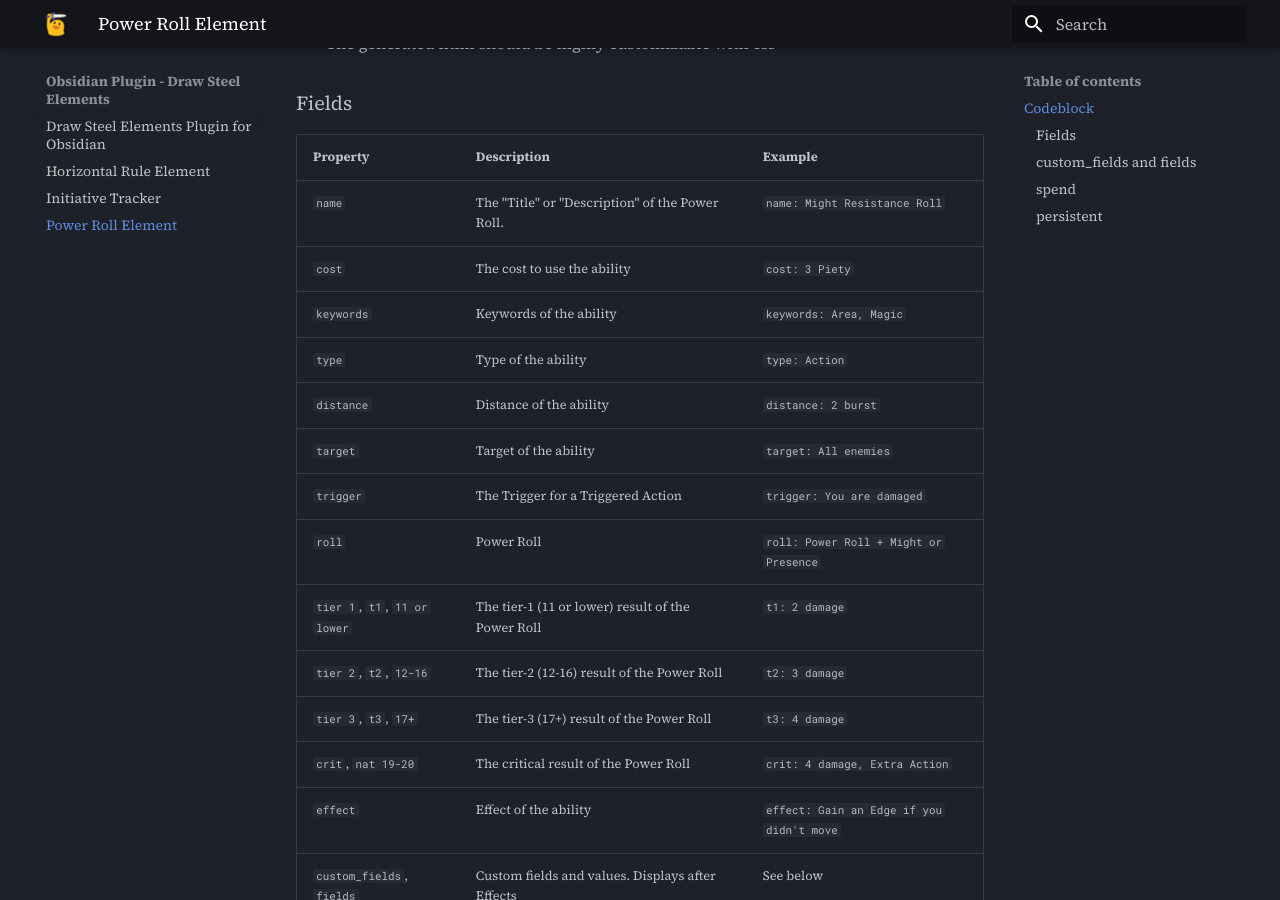
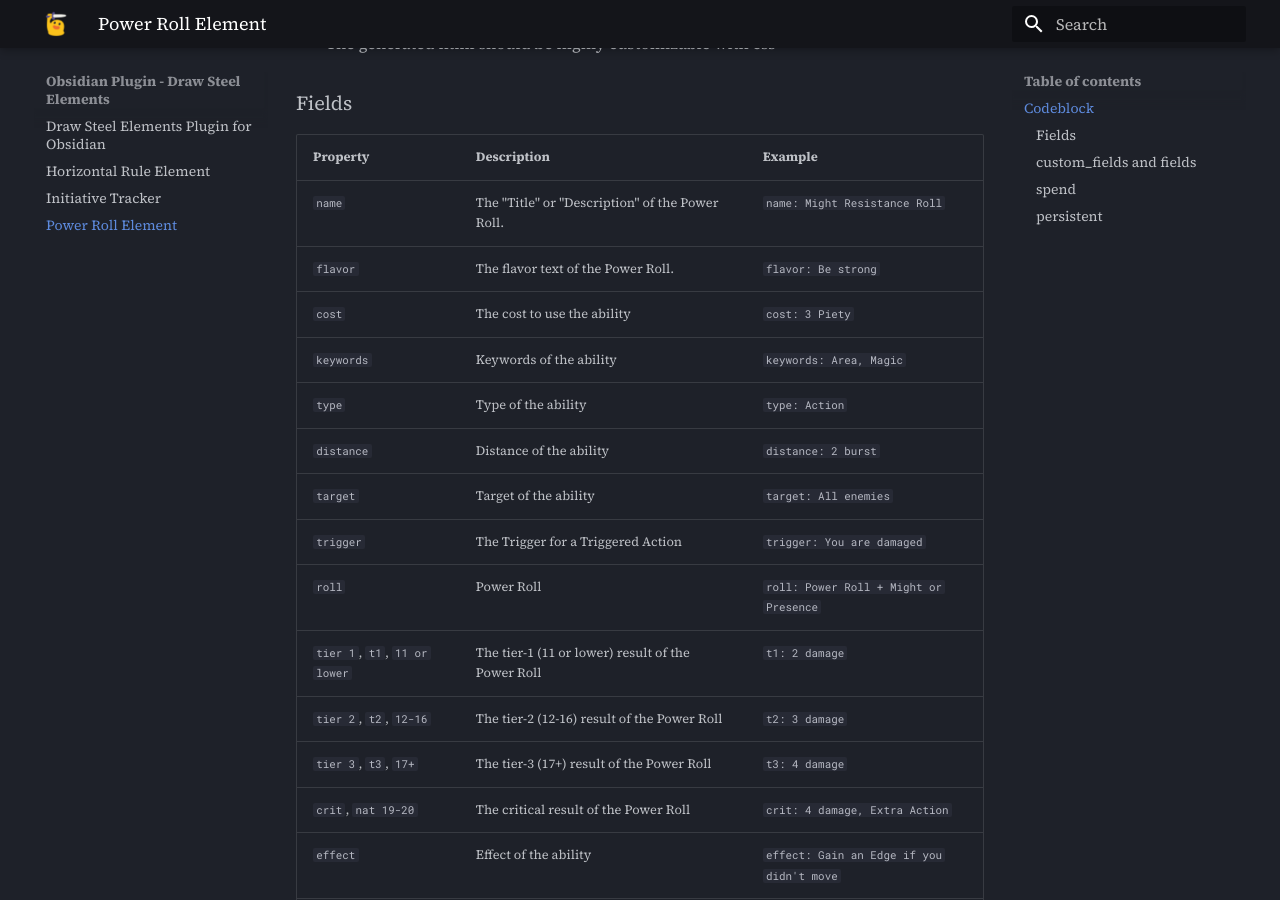
Before and after one commit to SteelCompendium/draw-steel-elements, an MkDocs documentation site: the page built from docs/power-roll.md, in a window 1280 px wide and 900 px high, scrolled down 1344 px. Built offline with MkDocs 1.6.1 and Material for MkDocs 9.7.7, drawn with Linux system fonts in a browser that asks for light colours; comment, search, counter and statistics services are not loaded.

Commit message:
Adds `flavor` to power roll docs

```diff
--- a/docs/power-roll.md
+++ b/docs/power-roll.md
@@ -29,8 +29,9 @@
 ### Fields
 
 | Property                      | Description                                              | Example                                   |
-| ----------------------------- | -------------------------------------------------------- | ----------------------------------------- |
+|-------------------------------|----------------------------------------------------------|-------------------------------------------|
 | `name`                        | The "Title" or "Description" of the Power Roll.          | `name: Might Resistance Roll`             |
+| `flavor`                      | The flavor text of the Power Roll.                       | `flavor: Be strong`                       |
 | `cost`                        | The cost to use the ability                              | `cost: 3 Piety`                           |
 | `keywords`                    | Keywords of the ability                                  | `keywords: Area, Magic`                   |
 | `type`                        | Type of the ability                                      | `type: Action`                            |
```
